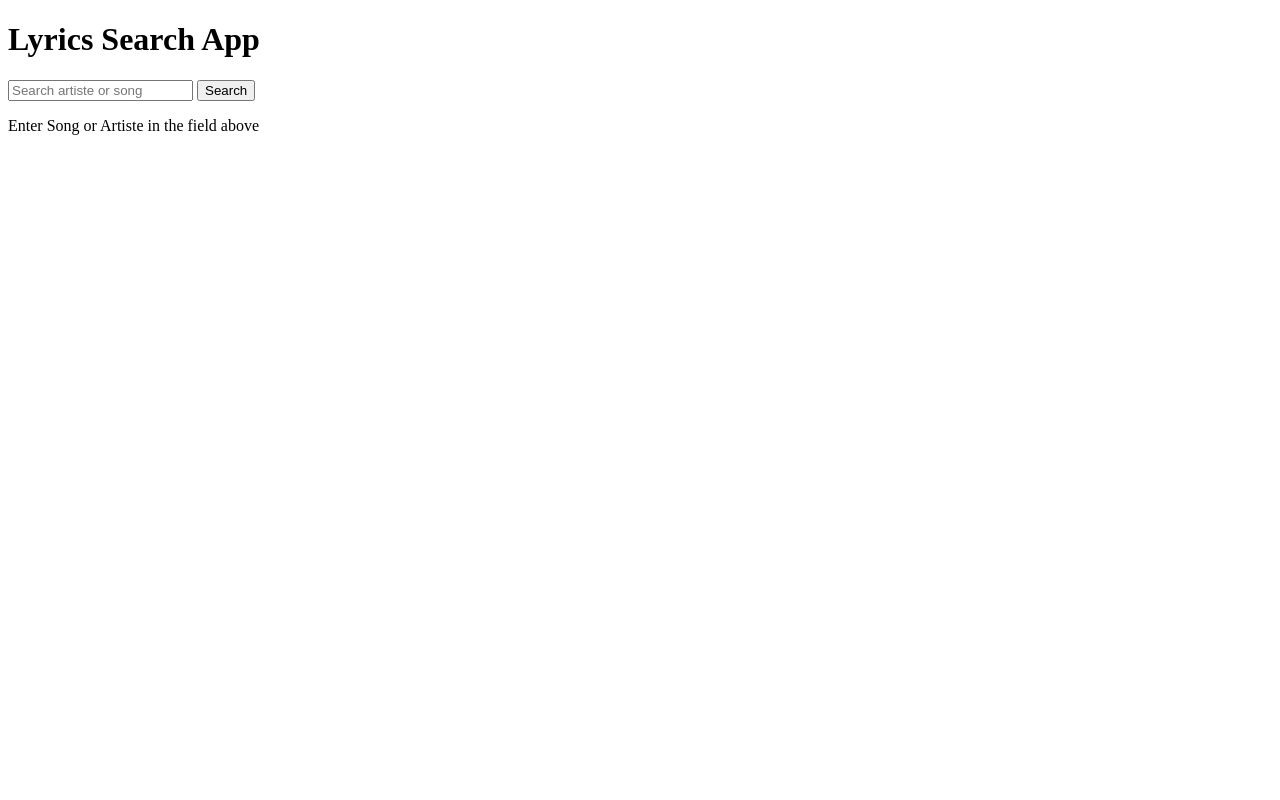
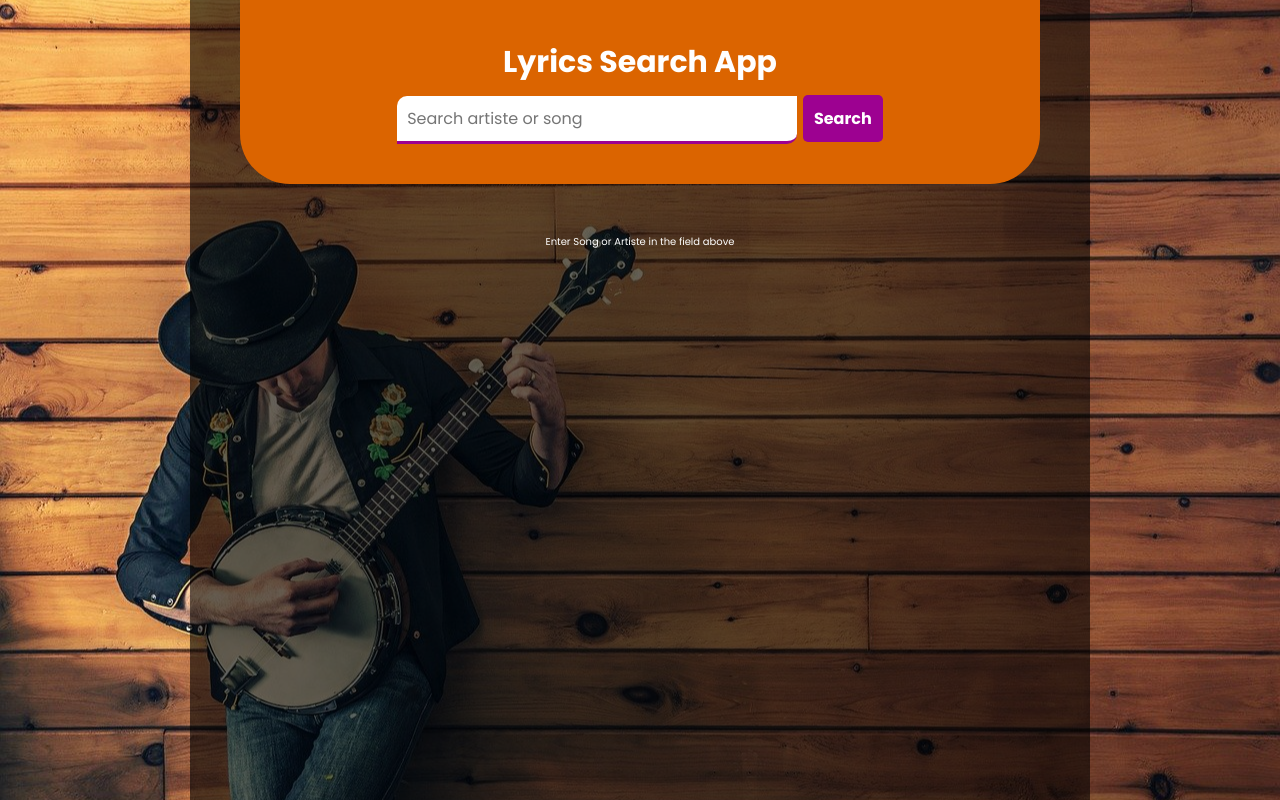
Before and after one commit to MohamedSbaih/Song, a plain HTML site: page index.html in a window 1280 px wide. Drawn offline with Linux system fonts and the light colour scheme.

Commit message:
Add main Element style to song website relates #3

```diff
--- a/style.css
+++ b/style.css
@@ -1,2 +1,153 @@
 @import url('https://fonts.googleapis.com/css2?family=Poppins:wght@200;300;400;500;600;700;800;900&display=swap');
 @import url('https://fonts.googleapis.com/css2?family=Open+Sans:wght@300;400;600;700&display=swap');
+
+
+:root {
+    --white: #fff;
+    --black: #1c2b2d;
+    --blue: #1c1e83;
+    --color-primary: #9d0191;
+    --color-sec: #db6400;
+    --color-grey: #eee;
+    --color-dark-grey: #222831;
+}
+
+* {
+    margin: 0;
+    padding: 0;
+    box-sizing: border-box;
+}
+
+html {
+    font-size: 10px;
+    margin: 0 auto;
+}
+body {
+    font-family: 'Poppins','Open Sans', sans-serif;
+    background: url(./images/mysic.jpg) no-repeat center;
+    background-size: cover;
+    background-attachment: fixed;
+    height: 100vh;
+    position: relative;
+}
+
+body::after {
+    content: "";
+    position: fixed;
+    top: 0;
+    left: 50%;
+    height: 100%;
+    width: 900px;
+    background: rgba(0,0,0,.6);
+    background-attachment: fixed;
+    z-index: -1;
+    transform: translateX(-50%);
+
+}
+
+/* UTILITY */
+.p-small {
+    padding-bottom: 5px;
+}
+.p-medium {
+    padding-bottom: 10px;
+}
+.p-y {
+    padding: 10px 0;
+}
+.m-y {
+    margin: 10px 0;
+}
+
+p{
+    font: size 1.6rem;
+    line-height:1.5;
+}
+
+img{
+    width: 100%;
+}
+.container {
+    max-width: 800px;
+    margin: 0 auto;
+    padding: 0 1.2rem;
+}
+
+header .container{
+    padding: 4rem 0;
+    text-align: center;
+    background-color:var(--color-sec);
+    border-radius: 0 0 5rem 5rem;
+    margin-bottom: 2rem;
+}
+
+header h1{
+    font-size:3rem;
+    color:var(--white);
+    padding-bottom: 1rem;
+}
+
+form input,
+form button {
+    outline:none;
+    border: none;
+    padding: 1rem;
+    font-size: 1.6rem;
+    font-family: inherit;
+}
+form input {
+    width: 50%;
+    border-radius: 1rem 0 1rem 0;
+    margin-right: 3px;
+    border-bottom: 3px solid var(--color-primary);
+}
+form button {
+    background-color: var(--color-primary);
+    color: var(--white);
+    border: 1px solid transparent;
+    border-radius: 5px;
+    font-weight: 700;
+    cursor: pointer;
+    transition: all .3s;
+}
+form button:hover {
+    border: 1px solid #fff;
+    transform:scale(1.1)
+}
+
+/****** SECTION ********/
+section .container {
+    display: flex;
+    flex-direction: column;
+    justify-content: center;
+    text-align: center;
+    color: var(--white);
+    padding: 3rem 0;
+}
+/********* SONGS **********/
+.songs {
+    width: 70%;
+    list-style: none;
+    margin:0 auto;
+    padding: 2rem 0;
+}
+
+.songs li {
+    font-size: 1.4rem;
+    text-align: center;
+    display: flex;
+    justify-content: center;
+    align-items: center;
+    padding: 5px 0;
+    border-bottom: 1px solid #eee;
+}
+
+.songs li span{
+    font-size: 1.4rem;
+    background-color: var(--color-primary);
+    padding: 5px;
+    margin: 5px;
+    outline: none;
+    border-radius: 5px;
+    cursor: pointer;
+}
```
